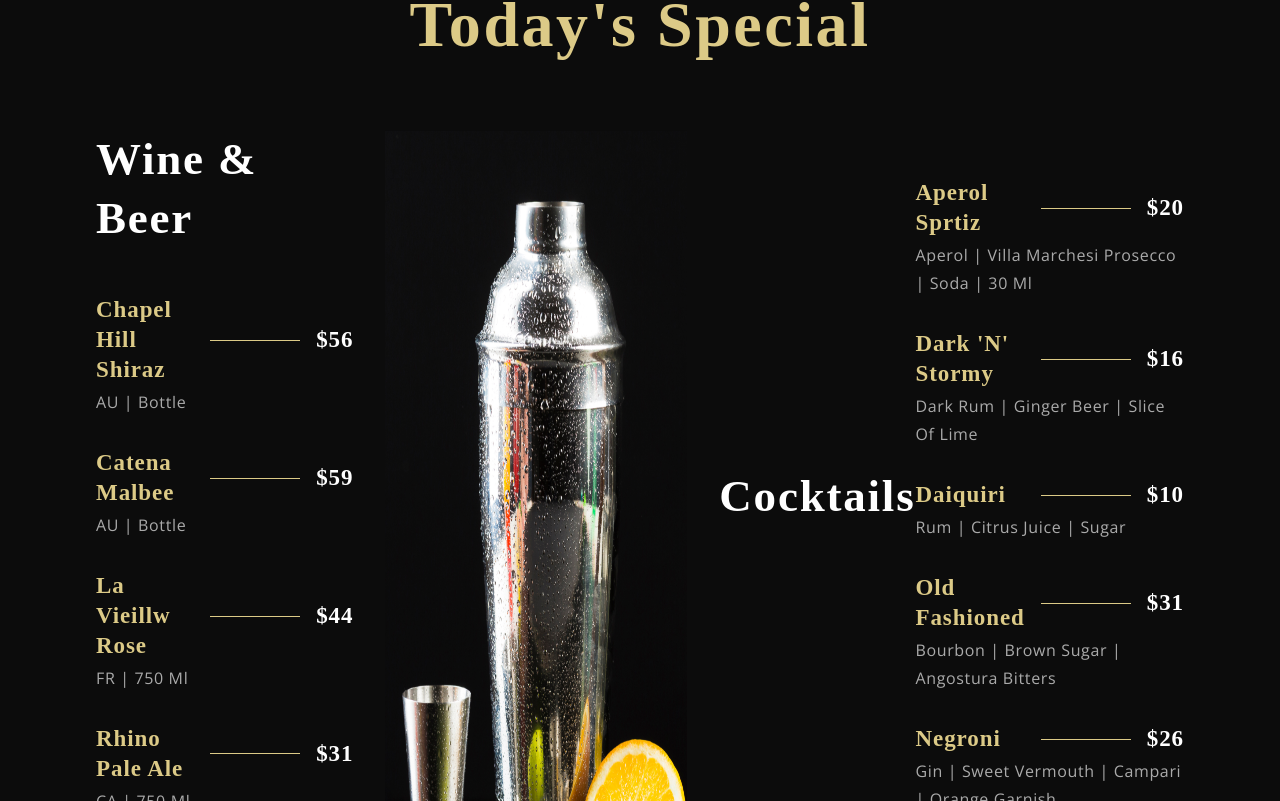
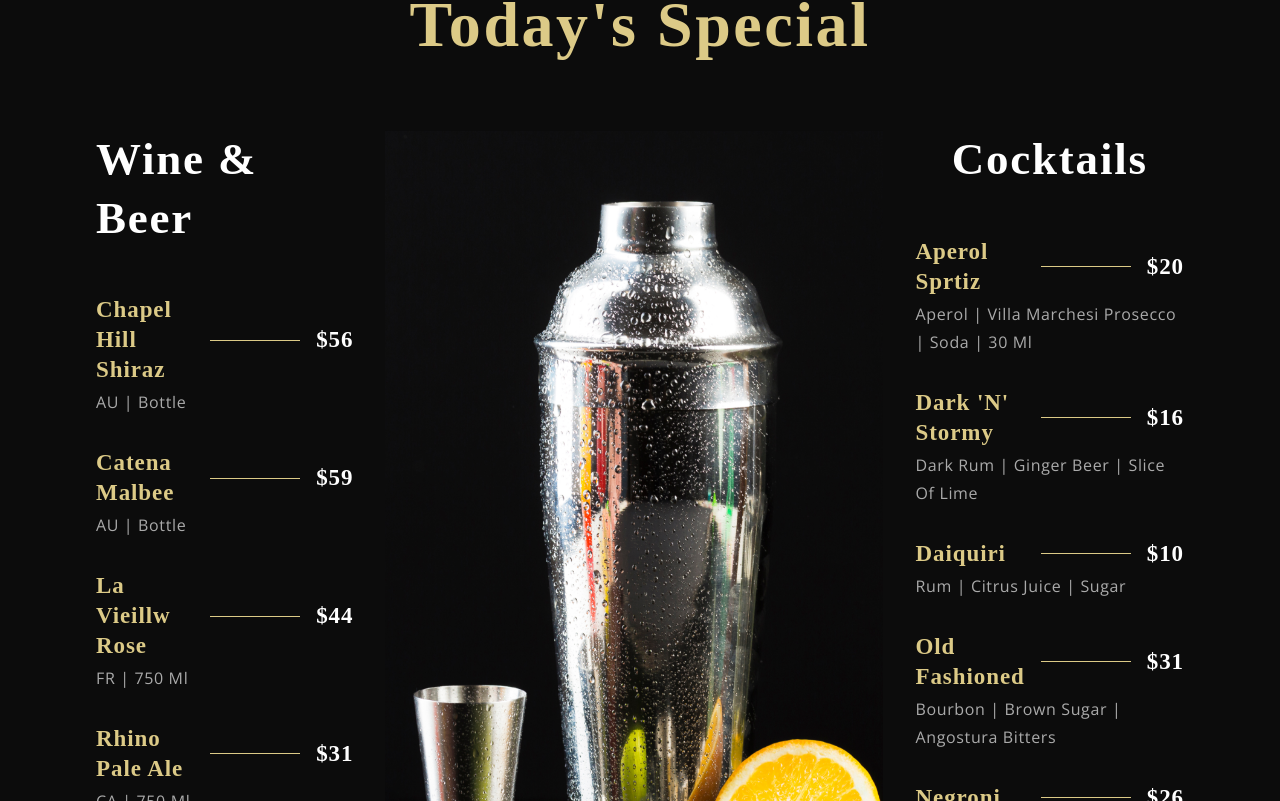
Before and after one commit to sanidhyy/restaurant-app, a React (Create React App) app: page / in a window 1280 px wide. Shown: the part 2339-3140 px from the top of the page. Built offline with nearby package versions, Linux system fonts and the light colour scheme; a web font is replaced by a local one.

Commit message:
fixed bugs

```diff
--- a/src/container/Footer/Footer.jsx
+++ b/src/container/Footer/Footer.jsx
@@ -52,7 +52,9 @@ const Footer = () => (
 
     <div className="footer__copyright">
       <p className="p__opensans">
-        {new Date().getFullYear()} Gerîcht. All Rights Reserved.
+        {new Date().getFullYear()}{" "}
+        <span style={{ color: "var(--color-golden)" }}>Gerîcht</span>. All
+        Rights Reserved.
       </p>
     </div>
   </div>
--- a/src/container/Menu/SpecialMenu.jsx
+++ b/src/container/Menu/SpecialMenu.jsx
@@ -30,7 +30,7 @@ const SpecialMenu = () => (
         <img src={images.menu} alt="Menu" />
       </div>
 
-      <div className="app__specialMenu-menu_cocktail flex__center">
+      <div className="app__specialMenu-menu_cocktails flex__center">
         <p className="app__specialMenu-menu_heading">Cocktails</p>
         <div className="app__specialMenu-menu_items">
           {data.cocktails.map((cocktail, index) => (
```
